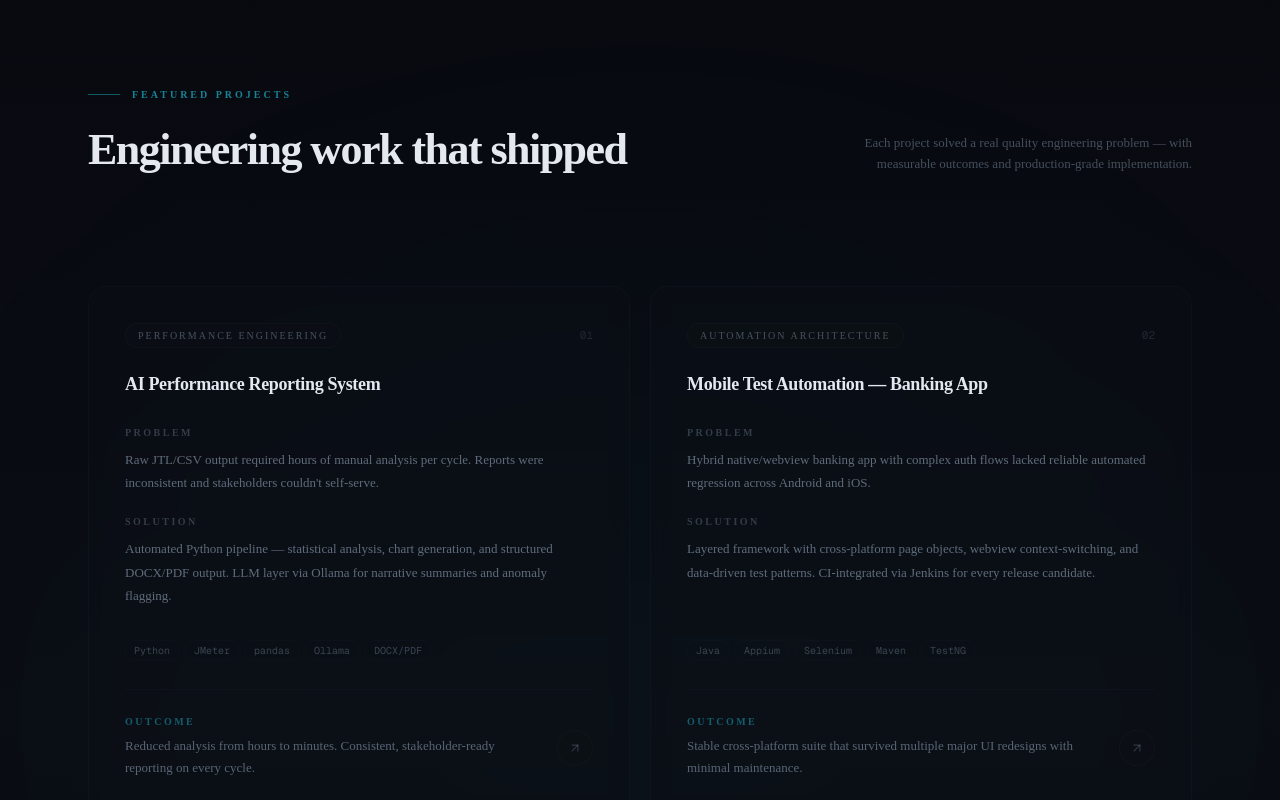
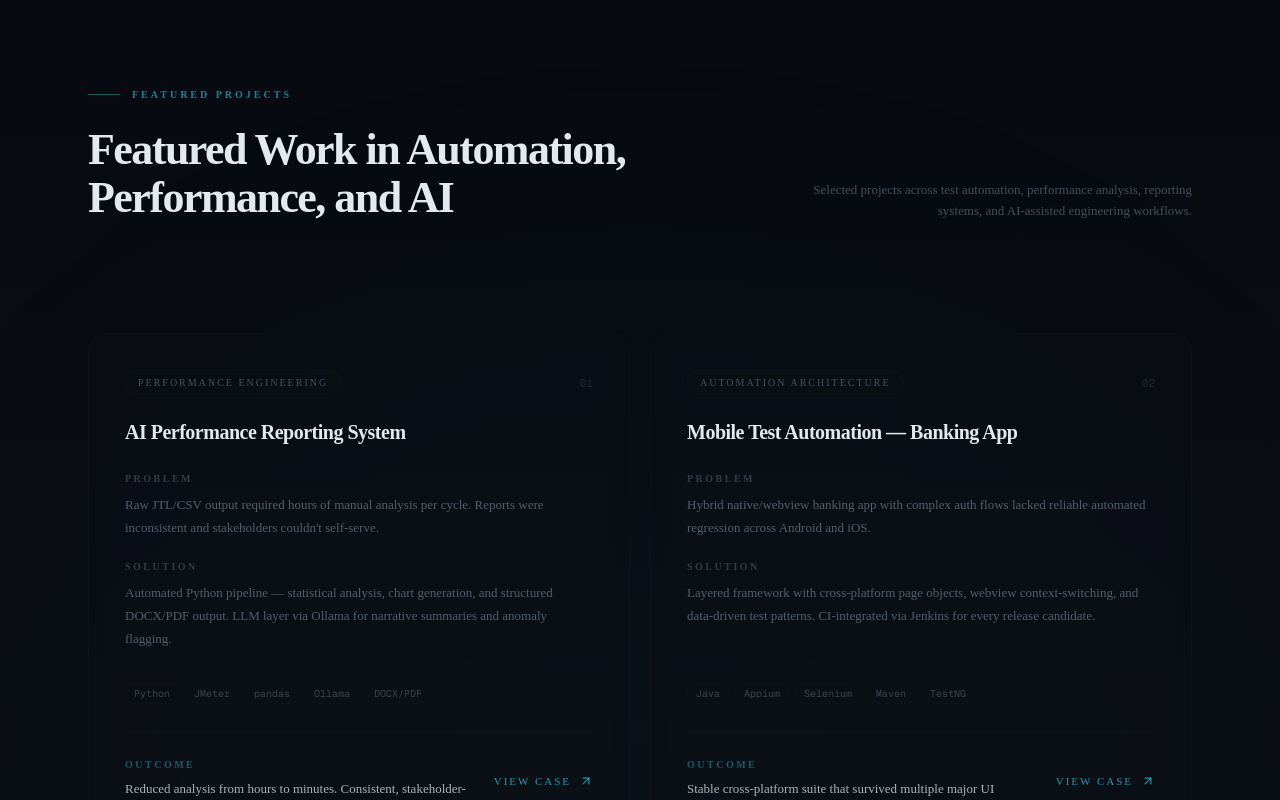
Before and after one commit to mikoch81/Portoflio, a Next.js app: page / in a window 1280 px wide. Shown: the part 1920-2720 px from the top of the page. Built offline with nearby package versions, Linux system fonts and the light colour scheme.

Commit message:
refine: projects section — stronger hierarchy, clearer CTA, better a11y

```diff
--- a/src/components/sections/projects.tsx
+++ b/src/components/sections/projects.tsx
@@ -37,11 +37,11 @@ export function ProjectsSection() {
             </div>
             <div className="flex flex-col lg:flex-row lg:items-end justify-between gap-6 lg:gap-12">
               <h2 className="text-3xl font-bold tracking-[-0.035em] sm:text-4xl lg:text-[2.75rem] leading-[1.08]">
-                Engineering work that shipped
+                Featured Work in Automation, Performance, and AI
               </h2>
               <p className="text-[13px] text-muted-foreground/50 max-w-sm leading-relaxed lg:text-right">
-                Each project solved a real quality engineering problem —
-                with measurable outcomes and production-grade implementation.
+                Selected projects across test automation, performance analysis,
+                reporting systems, and AI-assisted engineering workflows.
               </p>
             </div>
           </div>
@@ -53,7 +53,8 @@ export function ProjectsSection() {
             <FadeInStaggerChild key={project.slug}>
               <Link
                 href={`/projects/${project.slug}`}
-                className="group relative flex flex-col h-full rounded-2xl border border-border/40 bg-card/40 backdrop-blur-sm overflow-hidden transition-all duration-500 hover:border-border/70 hover:bg-card/60 hover:shadow-[0_0_40px_-12px_rgba(34,211,238,0.06)] focus-visible:outline-none focus-visible:ring-2 focus-visible:ring-cyan/50 focus-visible:ring-offset-2 focus-visible:ring-offset-background"
+                aria-label={`View case study: ${project.title}`}
+                className="group relative flex flex-col h-full rounded-2xl border border-border/40 bg-card/40 backdrop-blur-sm overflow-hidden transition-all duration-500 hover:-translate-y-0.5 hover:border-border/70 hover:bg-card/60 hover:shadow-[0_0_40px_-12px_rgba(34,211,238,0.06)] focus-visible:outline-none focus-visible:ring-2 focus-visible:ring-cyan/50 focus-visible:ring-offset-2 focus-visible:ring-offset-background"
               >
                 {/* Top accent line */}
                 <div
@@ -73,7 +74,7 @@ export function ProjectsSection() {
                   </div>
 
                   {/* Title */}
-                  <h3 className="text-[17px] sm:text-lg font-semibold tracking-[-0.02em] leading-snug mb-7 group-hover:text-foreground transition-colors duration-300">
+                  <h3 className="text-[18px] sm:text-[20px] font-semibold tracking-[-0.025em] leading-snug mb-6 group-hover:text-foreground transition-colors duration-300">
                     {project.title}
                   </h3>
 
@@ -83,7 +84,7 @@ export function ProjectsSection() {
                       <p className="text-[10px] font-semibold uppercase tracking-[0.25em] text-muted-foreground/35">
                         Problem
                       </p>
-                      <p className="text-[13px] leading-[1.8] text-muted-foreground/70">
+                      <p className="text-[13px] leading-[1.75] text-muted-foreground/60">
                         {project.problem}
                       </p>
                     </div>
@@ -91,7 +92,7 @@ export function ProjectsSection() {
                       <p className="text-[10px] font-semibold uppercase tracking-[0.25em] text-muted-foreground/35">
                         Solution
                       </p>
-                      <p className="text-[13px] leading-[1.8] text-muted-foreground/70">
+                      <p className="text-[13px] leading-[1.75] text-muted-foreground/60">
                         {project.summary}
                       </p>
                     </div>
@@ -99,7 +100,7 @@ export function ProjectsSection() {
 
                   {/* Stack */}
                   <div className="flex flex-wrap gap-1.5 mb-7">
-                    {project.tech.map((t) => (
+                    {project.tech.slice(0, 5).map((t) => (
                       <span
                         key={t}
                         className="inline-flex items-center rounded-md border border-border/25 px-2 py-0.5 text-[10px] text-muted-foreground/40 font-mono transition-colors duration-300 group-hover:text-muted-foreground/55 group-hover:border-border/40"
@@ -107,6 +108,11 @@ export function ProjectsSection() {
                         {t}
                       </span>
                     ))}
+                    {project.tech.length > 5 && (
+                      <span className="inline-flex items-center rounded-md border border-border/25 px-2 py-0.5 text-[10px] text-muted-foreground/30 font-mono">
+                        +{project.tech.length - 5}
+                      </span>
+                    )}
                   </div>
 
                   {/* Outcome + CTA */}
@@ -116,12 +122,13 @@ export function ProjectsSection() {
                         <p className="text-[10px] font-semibold uppercase tracking-[0.25em] text-cyan/40 mb-1.5">
                           Outcome
                         </p>
-                        <p className="text-[13px] leading-[1.7] text-muted-foreground/65">
+                        <p className="text-[13px] leading-[1.7] text-foreground/75">
                           {project.outcome}
                         </p>
                       </div>
-                      <div className="shrink-0 mt-4 flex items-center justify-center h-9 w-9 rounded-full border border-border/40 bg-card/60 transition-all duration-500 group-hover:border-cyan/30 group-hover:bg-cyan/[0.06] group-hover:shadow-[0_0_12px_-3px_rgba(34,211,238,0.15)]">
-                        <ArrowUpRight className="h-3.5 w-3.5 text-muted-foreground/30 transition-all duration-500 group-hover:text-cyan/80 group-hover:-translate-y-px group-hover:translate-x-px" />
+                      <div className="shrink-0 mt-4 inline-flex items-center gap-2 text-[11px] font-medium uppercase tracking-[0.18em] text-cyan/70 transition-all duration-500 group-hover:text-cyan/90">
+                        <span>View case</span>
+                        <ArrowUpRight className="h-3.5 w-3.5 transition-transform duration-500 group-hover:-translate-y-px group-hover:translate-x-px" />
                       </div>
                     </div>
                   </div>
```
